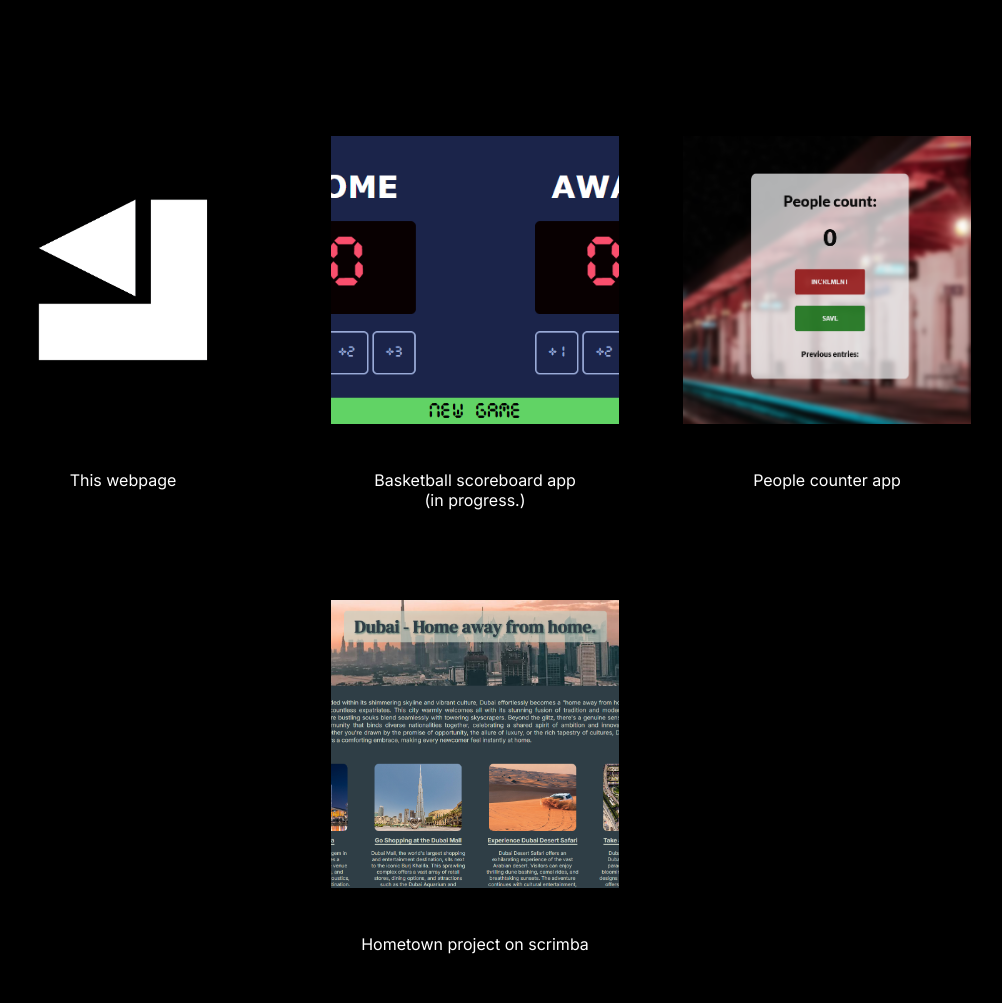
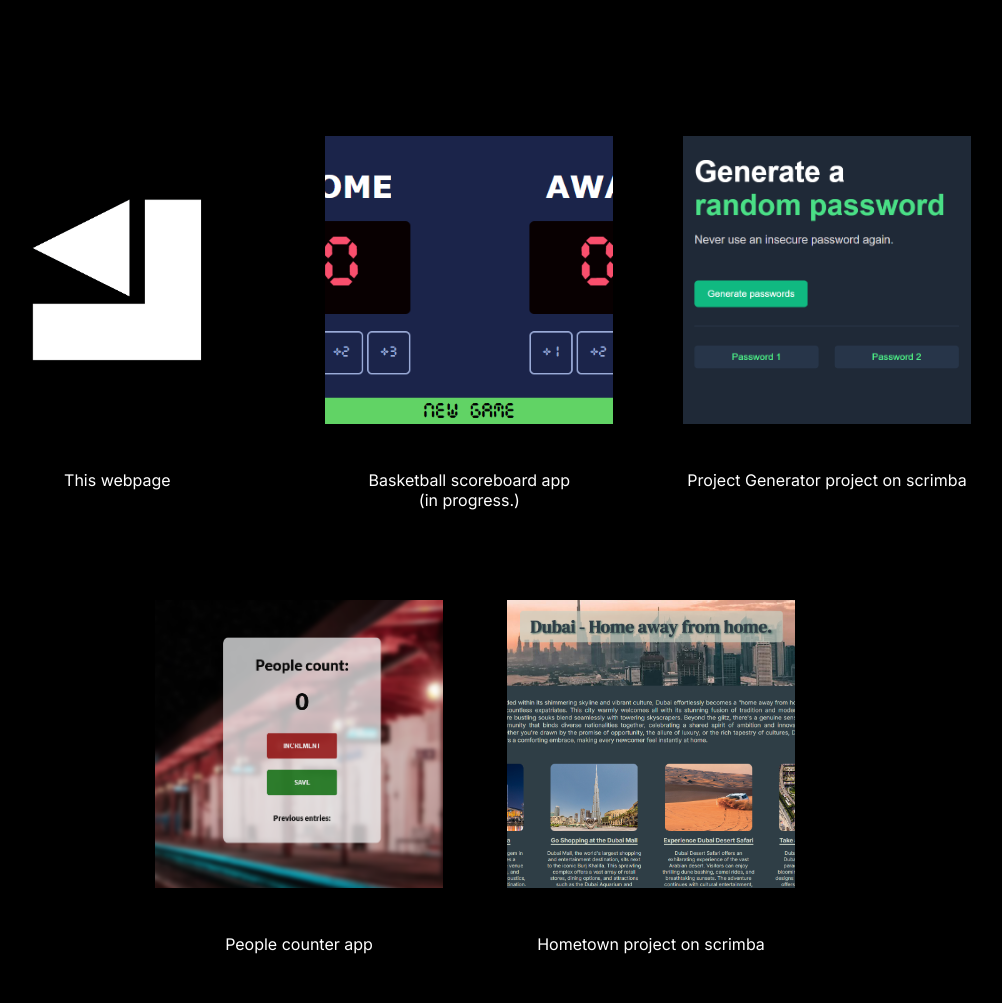
Before and after one commit to jassimalfonso/JA-webpage, a plain HTML site: page index.html in a window 1280 px wide. Shown: the part 160-1163 px from the top of the page, without its empty margins (165-1167 px from the left). Drawn offline with Linux system fonts and the light colour scheme.

Commit message:
Added the password generator app and asset

```diff
--- a/index.html
+++ b/index.html
@@ -67,6 +67,12 @@
 				<p>Basketball scoreboard app<br>(in progress.)</p>
 			</div>
 			<div class="project-showcase">
+				<a href="https://ja-passwordgenerator.netlify.app/" target="_blank">
+					<img src="assets/png/ja-password-generator.png" alt="password generator app">
+				</a>
+				<p>Project Generator project on scrimba</p>
+			</div>
+			<div class="project-showcase">
 				<a href="https://ja-counter.netlify.app/" target="_blank">
 					<img src="./assets/png/ja-counter.png" alt="counter app">
 				</a>
```
Also changed, not shown: assets/png/ja-password-generator.png (added).
